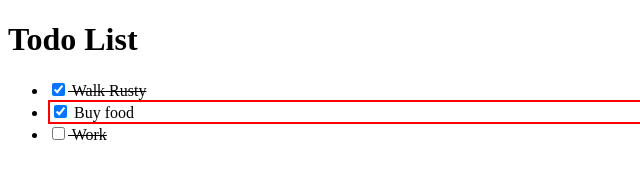
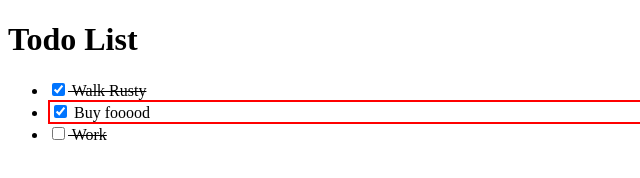
Before and after one commit to stako91/Udemy_Practice, a plain HTML site: page Part2_CSS/todoList.html in a window 1280 px wide. Shown: the full height of the page, 0-640 px from the left. Drawn offline with Linux system fonts and the light colour scheme.

Commit message:
Commit from terminal

```diff
--- a/Part2_CSS/todoList.html
+++ b/Part2_CSS/todoList.html
@@ -17,7 +17,7 @@
     </li>
     <li id="li_second">
         <input type="checkbox" checked>
-        Buy food
+        Buy fooood
     </li>
     <li class="highlight">
         <input type="checkbox">
```
